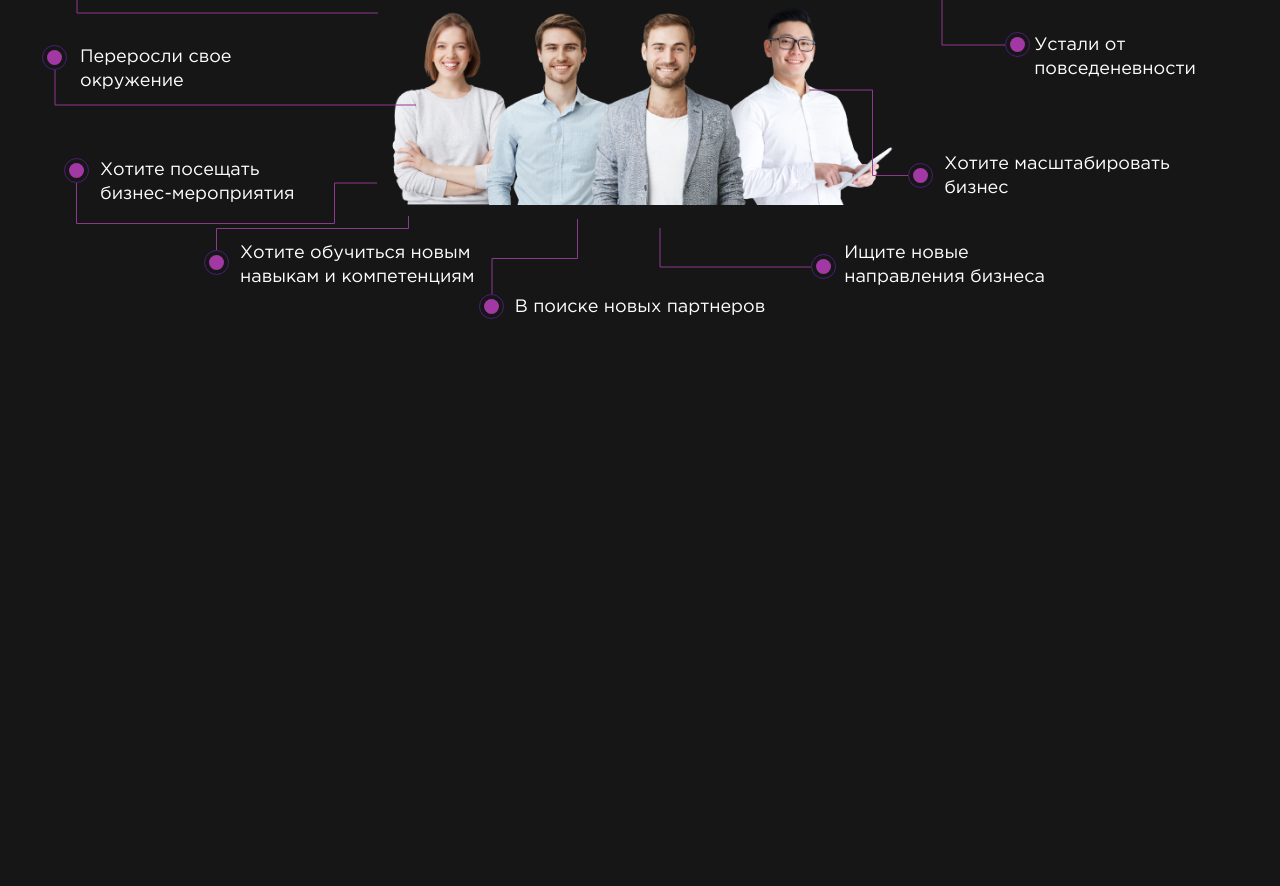
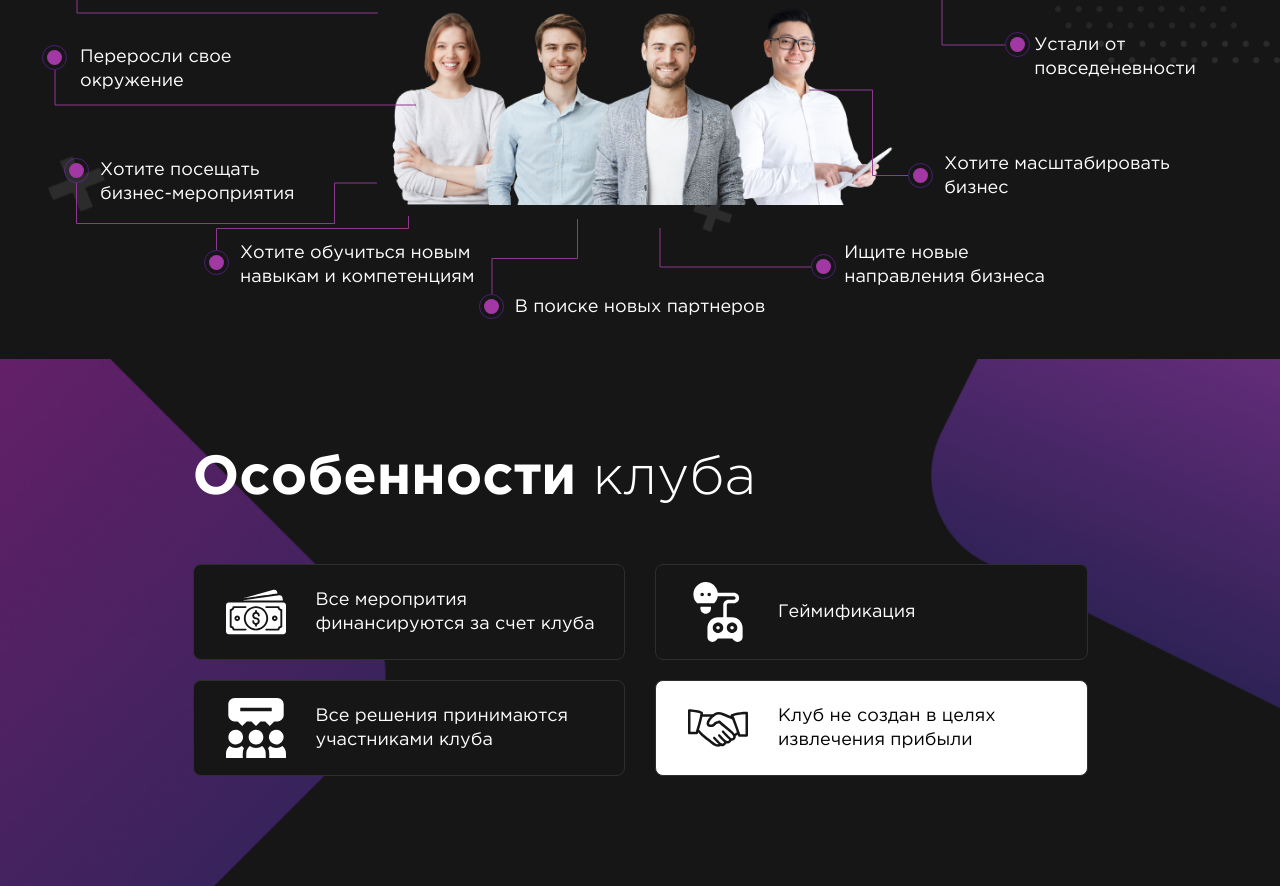
Before and after one commit to Bulattalipov/bussness-club, a website: page app/index.html in a window 1280 px wide. Shown: the part 1070-1956 px from the top of the page. Before the commit the page ends 1429 px from the top, so only its background shows below. Drawn offline with nearby package versions, Linux system fonts and the light colour scheme; files that its build step writes are made by us from their sources.

Commit message:
added section peculiarities

```diff
--- a/app/index.html
+++ b/app/index.html
@@ -27,7 +27,7 @@
                 <div class="header-top__menu-btn header-top__menu-btn--active">
                   <span></span>
                 </div>
-            </div>
+              </div>
             </div>
           </div>
         </div>
@@ -96,6 +96,56 @@
       </div>
     </div>
   </section>
+  <section class="peculiarities">
+    <div class="container">
+      <div class="row mx-auto">
+        <div class="col-lg-12">
+          <div class="row d-flex justify-content-center">
+            <div class="col-lg-10">
+              <h2 class="peculiarities__title title">
+                Особенности <span>клуба</span>
+              </h2>
+            </div>
+          </div>
+          <div class="row d-flex justify-content-center">
+            <div class="col-xl-5">
+              <div class="peculiarities__item">
+                <img class="peculiarities__item-img" src="images/icons/money.svg" alt="money">
+                <div class="peculiarities__item-text">
+                  Все меропрития финансируются за счет клуба
+                </div>
+              </div>
+            </div>
+            <div class="col-xl-5">
+              <div class="peculiarities__item">
+                <img class="peculiarities__item-img" src="images/icons/gaming.svg" alt="money">
+                <div class="peculiarities__item-text">
+                  Геймификация
+                </div>
+              </div>
+            </div>
+
+            <div class="col-xl-5">
+              <div class="peculiarities__item">
+                <img class="peculiarities__item-img" src="images/icons/people.svg" alt="money">
+                <div class="peculiarities__item-text">
+                  Все решения принимаются участниками клуба
+                </div>
+              </div>
+            </div>
+            <div class="col-xl-5">
+              <div class="peculiarities__item peculiarities__item--color">
+                <img class="peculiarities__item-img" src="images/icons/hand-shake.svg" alt="money">
+                <div class="peculiarities__item-text">
+                  Клуб не создан в целях извлечения прибыли
+                </div>
+              </div>
+            </div>
+          </div>
+        </div>
+      </div>
+    </div>
+  </section>
 
 
 
--- a/app/scss/_global.scss
+++ b/app/scss/_global.scss
@@ -10,7 +10,6 @@ body{
   font-size: 55px;
   line-height: 60px;
   @extend %gothamPro-700;
-  max-width: 420px;
   span{
     @extend %gothamPro-300;
   }
--- a/app/scss/style.scss
+++ b/app/scss/style.scss
@@ -125,6 +125,12 @@
 
 .conditions{
   padding: 90px 0 40px;
+  background-image: url('../images/conditions-bg.png');
+  background-size: contain;
+  background-repeat: no-repeat;
+  background-position: 50% 50%;
+  width: auto;
+  height: 100%;
   &__item{
     max-width: 270px;
     position: relative;
@@ -142,6 +148,7 @@
   }
   &__item-title{
     margin-bottom: 15px;
+    max-width: 420px;
   }
 }
 
@@ -277,4 +284,35 @@
   }
 }
 
+.peculiarities{
+  padding: 90px 0;
+  background: linear-gradient(265.53deg, #A138A3 -9.61%, #272151 104.3%);
+  background-image: url('../images/peculiarities-bg.png');
+  background-repeat: no-repeat;
+  background-size: cover;
+  background-position: center;
+  &__title{
+    margin-bottom: 55px;
+  }
+  &__item{
+    width: 100%;
+    background: #161616;
+    border: 1px solid #2E2E2E;
+    border-radius: 8px;
+    height: 96px;
+    padding: 18px 20px 18px 32px;
+    margin-bottom: 20px;
+    display: flex;
+    align-items: center;
+    font-size: 18px;
+    &--color{
+      background-color: #fff;
+      color: #000;
+    }
+  }
+  &__item-img{
+    margin-right: 30px;
+  }
+}
+
 @import 'media';
```
Also changed, not shown: app/images/icons/gaming.svg (added), app/images/icons/hand-shake.svg (added), app/images/icons/money.svg (added), app/images/icons/people.svg (added), app/images/peculiarities-bg.png (added).
